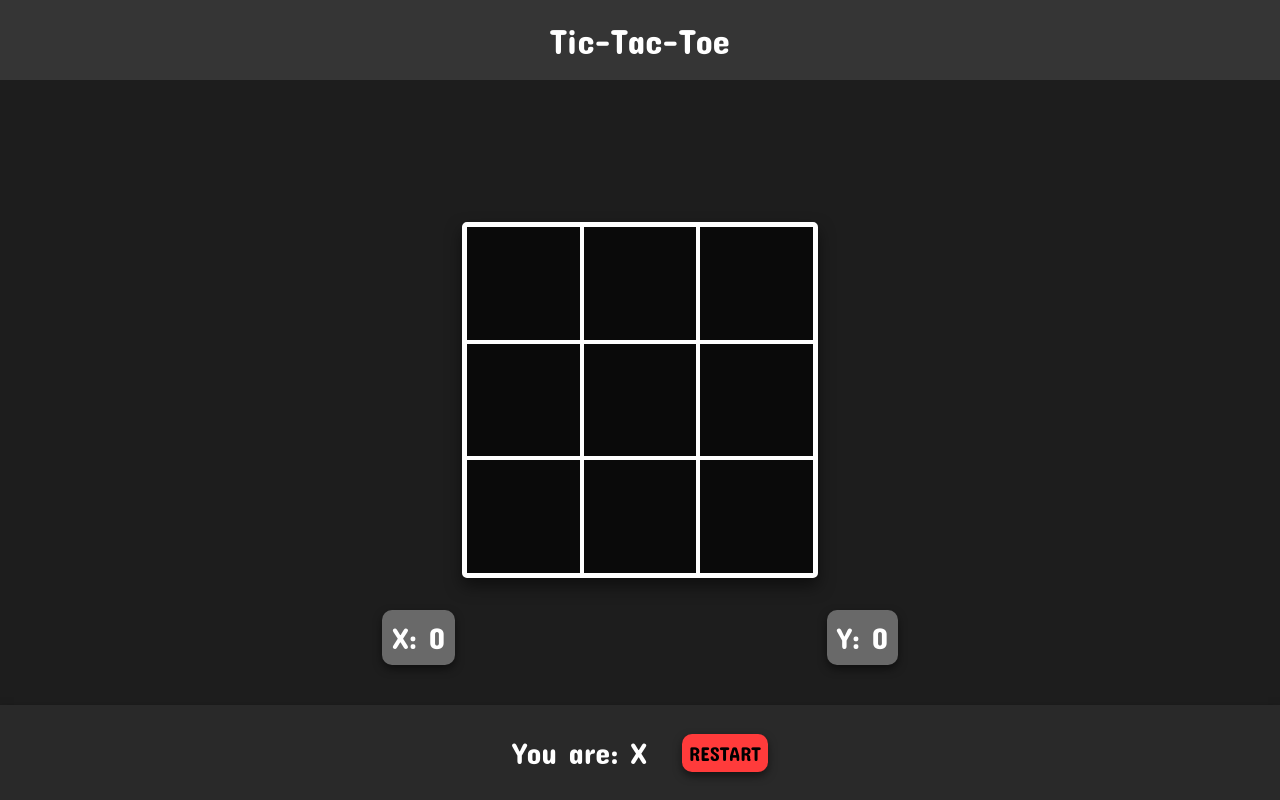
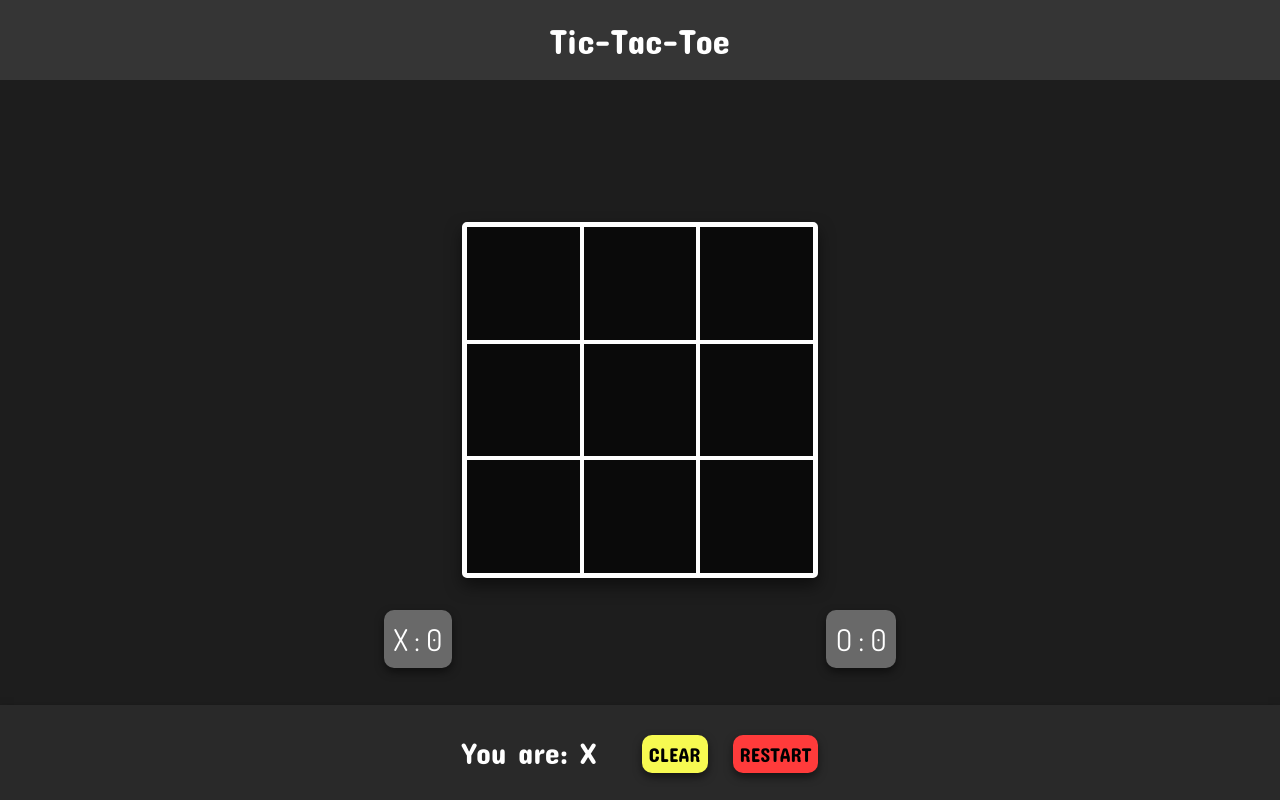
Before and after one commit to FPLCodes/Tic-tac-toe, a React (Create React App) app: page / in a window 1280 px wide. Built offline with nearby package versions, Linux system fonts and the light colour scheme.

Commit message:
Added buttons

```diff
--- a/src/App.css
+++ b/src/App.css
@@ -1,4 +1,4 @@
-@import url("https://fonts.googleapis.com/css2?family=Concert+One&display=swap");
+@import url("https://fonts.googleapis.com/css2?family=Concert+One&family=Dosis&display=swap");
 
 body {
   font-family: "Concert One", cursive;
@@ -12,6 +12,8 @@ body {
   background-color: rgb(29, 29, 29);
 }
 
+/* ==========================  HEADER  ============================ */
+
 .title {
   font-size: 35px;
   height: 80px;
@@ -24,6 +26,8 @@ body {
   justify-content: center;
   align-items: center;
 }
+
+/* ==========================  BODY  ============================== */
 
 .board {
   box-shadow: 0 8px 16px 0 rgba(0, 0, 0, 0.5);
@@ -77,7 +81,10 @@ body {
   border: 0px solid;
   border-radius: 10px;
   padding: 10px;
+  font-family: "Dosis", sans-serif;
 }
+
+/* ===========================  FOOTER  =========================== */
 
 .player {
   box-shadow: 0 4px 8px 0 rgba(0, 0, 0, 0.5);
@@ -93,8 +100,22 @@ body {
   bottom: 0;
 }
 
-.start-button {
-  margin-left: 35px;
+.clear-button {
+  margin-left: 45px;
+  font-family: "Concert One", cursive;
+  font-size: 20px;
+  outline: none;
+  border-radius: 10px;
+  padding: 7px;
+  box-shadow: 0 4px 8px 0 rgba(0, 0, 0, 0.5);
+  background-color: rgb(247, 250, 81);
+  border: none;
+  cursor: pointer;
+  transition: 0.3s;
+}
+
+.reset-button {
+  margin-left: 25px;
   font-family: "Concert One", cursive;
   font-size: 20px;
   outline: none;
--- a/src/components/Game.js
+++ b/src/components/Game.js
@@ -7,17 +7,18 @@ import "../App.css";
 const Game = () => {
   const [board, setBoard] = useState(Array(9).fill(null));
   const [xScore, setxScore] = useState(0);
-  const [yScore, setyScore] = useState(0);
+  const [oScore, setoScore] = useState(0);
   const [xIsNext, setXisNext] = useState(true);
   const [draw, setDraw] = useState(false);
   let winner = calculateWinner(board);
 
   const handleClick = (i) => {
     let boardCopy = [...board];
-    console.log(winner);
+
     if (winner || boardCopy[i]) return;
     boardCopy[i] = "X";
     winner = calculateWinner(boardCopy);
+    if (winner === "X") setxScore(xScore + 1);
     setBoard(boardCopy);
     if (winner) return;
 
@@ -34,8 +35,9 @@ const Game = () => {
     if (count <= 8) {
       boardCopy[rand] = "O";
     }
+    winner = calculateWinner(boardCopy);
+    if (winner === "O") setoScore(oScore + 1);
     setBoard(boardCopy);
-    winner = calculateWinner(boardCopy);
 
     if (!winner) {
       let empty = 0;
@@ -50,8 +52,8 @@ const Game = () => {
   };
 
   const renderMoves = () => (
-    <button onClick={restart} className="start-button">
-      RESTART
+    <button onClick={restart} className="clear-button">
+      CLEAR
     </button>
   );
 
@@ -61,14 +63,28 @@ const Game = () => {
     winner = null;
   }
 
+  const resetGame = () => (
+    <button onClick={reset} className="reset-button">
+      RESTART
+    </button>
+  );
+
+  function reset() {
+    setBoard(Array(9).fill(null));
+    setDraw(false);
+    winner = null;
+    setxScore(0);
+    setoScore(0);
+  }
+
   return (
     <div>
       <Header />
       <Board squares={board} onClick={handleClick} />
       <div className="scores-container">
         <div className="scores">
-          <span className="score">X: {xScore}</span>
-          <span className="score">Y: {yScore}</span>
+          <span className="score">X : {xScore}</span>
+          <span className="score">O : {oScore}</span>
         </div>
       </div>
       <div className="player">
@@ -79,7 +95,10 @@ const Game = () => {
             ? "Winner: " + winner
             : "You are: " + (xIsNext ? "X" : "O")}
         </p>
-        {renderMoves()}
+        <div>
+          {renderMoves()}
+          {resetGame()}
+        </div>
       </div>
     </div>
   );
```
